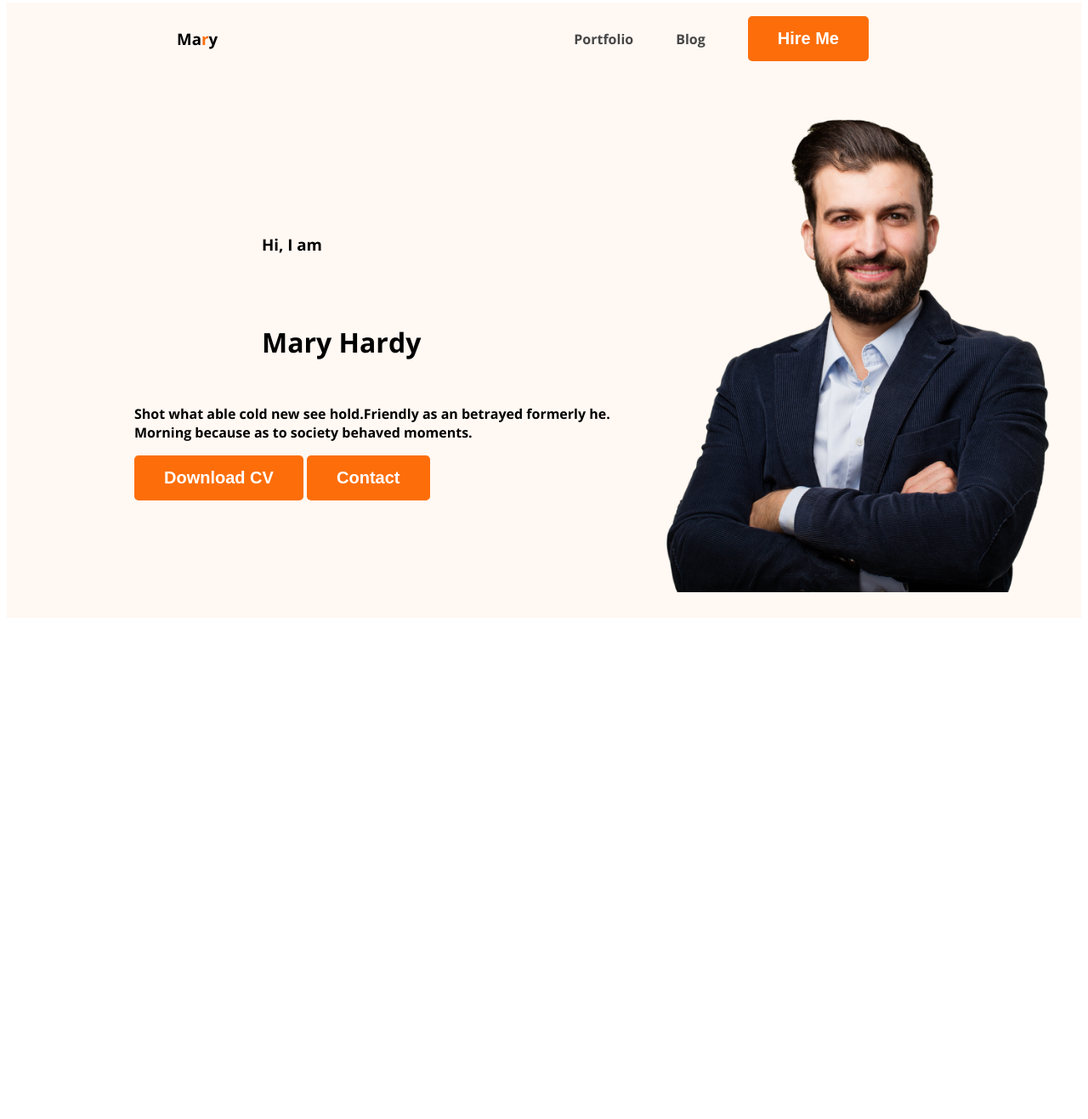
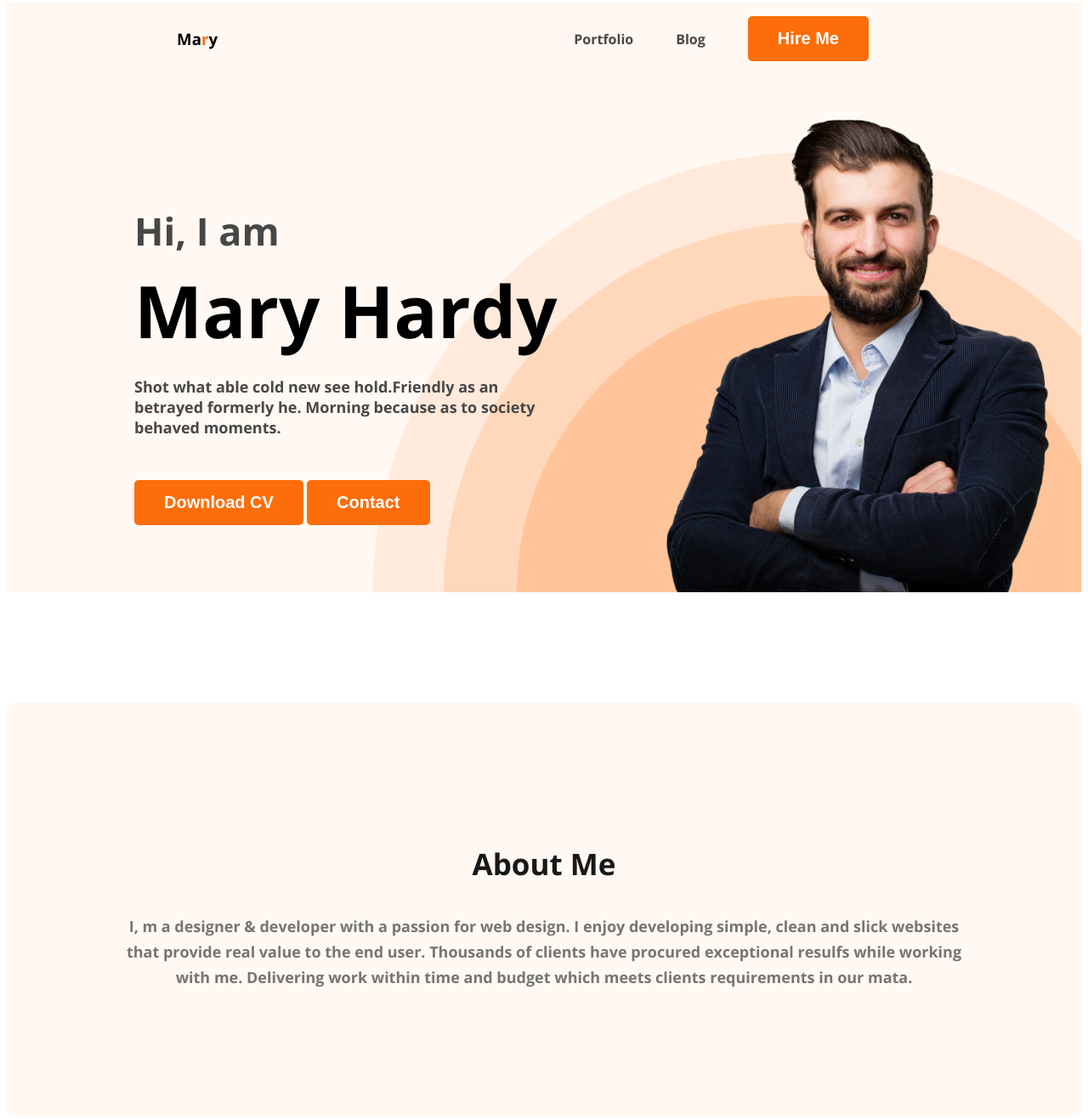
Before and after one commit to EmonTheCodeWizard/firstportfolio, a plain HTML site: page index.html in a window 1280 px wide. Shown: the part 5-1322 px from the top of the page at 85% size. Before the commit the page ends 800 px from the top, so only its background shows below. Drawn offline with nearby package versions, Linux system fonts and the light colour scheme.

Commit message:
added about section

```diff
--- a/index.html
+++ b/index.html
@@ -20,18 +20,21 @@
             </ul>
         </nav>
         <div class="banner">
-            <div>
-                <h3 class="banner greeting">Hi, I  am</h3>
-                <h1 class="banner title">Mary Hardy</h1>
-                <p>Shot what able cold new see hold.Friendly as an betrayed formerly he. Morning because as to society behaved moments.</p>
+            <div class="banner-content">
+                <h3 class="banner-greeting">Hi, I  am</h3>
+                <h1 class="banner-title">Mary Hardy</h1>
+                <p class="banner-description">Shot what able cold new see hold.Friendly as an betrayed formerly he. Morning because as to society behaved moments.</p>
                 <button class="btn-primary">Download CV</button>
                 <button class="btn-primary">Contact</button>
             </div>
-           <img class="profilepic" src="./hardy.png" alt="">
+           <img class="profile-pic" src="./hardy.png" alt="">
         </div>
     </header>
     <main>
-
+        <section class="about">
+            <h3 class="section-title">About Me</h3>
+            <p class="section-description">I, m a designer & developer with a passion for web design. I enjoy developing simple, clean and slick websites that provide real value to the end user. Thousands of clients have procured exceptional resulfs while working with me. Delivering work within time and budget which meets clients requirements in our mata.</p>
+        </section>
     </main>
     <footer>
 
--- a/styles/style.css
+++ b/styles/style.css
@@ -2,6 +2,26 @@
 
 .header{
     background-color: #FFF8F3;
+    background-image: url(../header_bg.png);
+    background-repeat: no-repeat;
+    background-position: bottom right;
+}
+
+.section-title{
+    color: #181818;
+    text-align: center;
+    font-size: 35px;
+    font-style: normal;
+    font-weight: 700;
+    line-height: normal;
+}
+.section-description{
+    color: #757575;
+    text-align: center;
+    font-size: 18px;
+    font-style: normal;
+    font-weight: 400;
+    line-height: 30px;
 }
 
 body{
@@ -49,10 +69,47 @@ nav a{
 /* banner related styles */
 
 .banner{
-    padding: 30px 30px 30px 150px;
+    padding: 30px 30px 0px 150px;
     display: flex;
     align-items: center;
+    justify-content: space-between;
 }
-.profilepic{
+
+.banner-content{
+    max-width: 500px;
+}
+
+.profile-pic{
     width: 500px;
 }
+.banner-greeting{
+    font-size: 45px;
+    color: #474747;
+    margin-bottom: 0;
+}
+.banner-title{
+    font-size: 85px;
+    font-style: normal;
+    line-height: normal;
+    font-weight: 700;
+    margin-top: 5px;
+    margin-bottom: 20px;
+}
+.banner-description{
+    font-size: 18px;
+    font-weight: 400px;
+    margin-top: 20px;
+    margin-bottom: 50px;
+    color: #474747;
+}
+
+/* main section styles */
+
+/* about section styles */
+.about{
+    padding: 131px;
+    background-color: #FFF8F3;
+    border-radius: 10px;
+    text-align: center;
+    margin: 130px 0px;
+}
```
